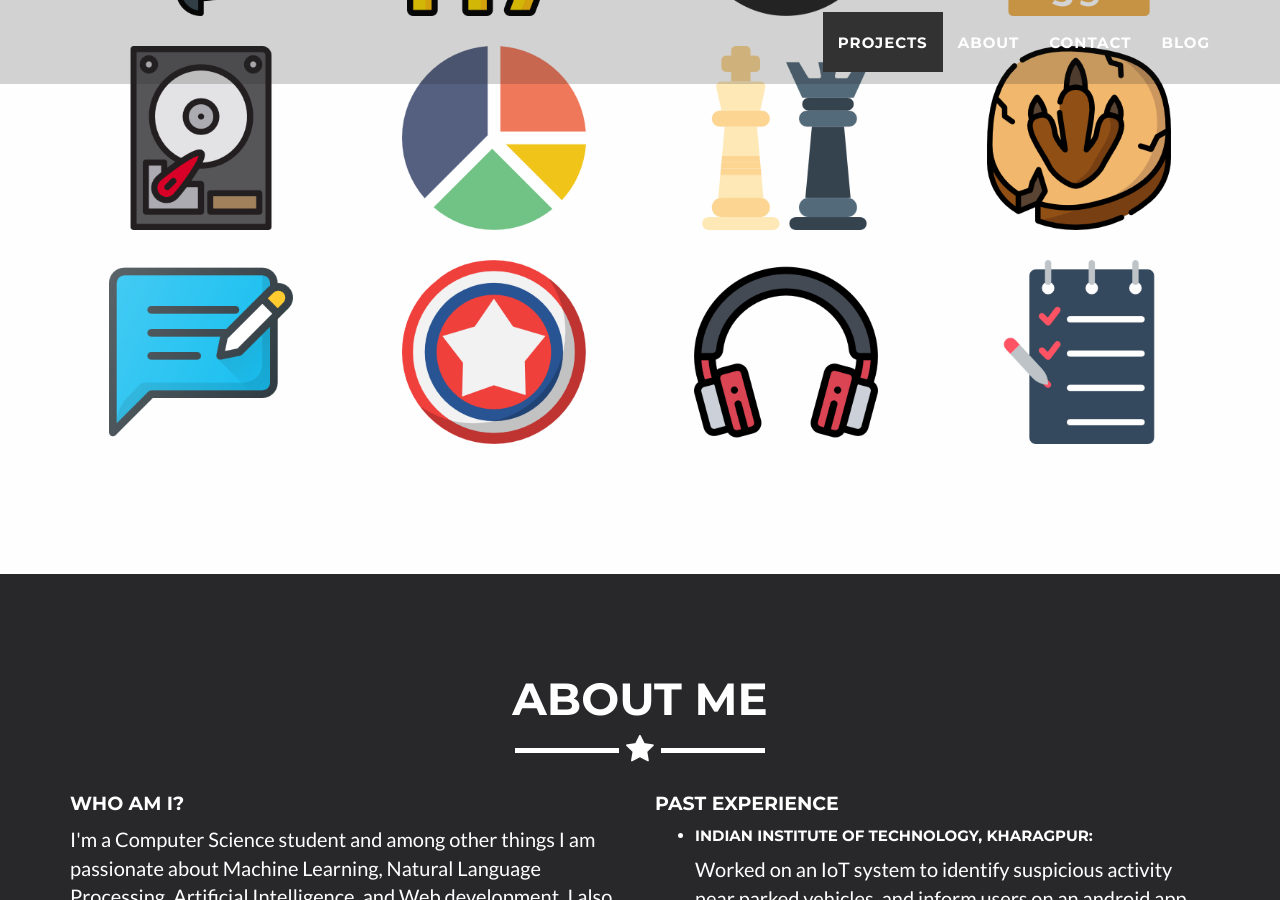
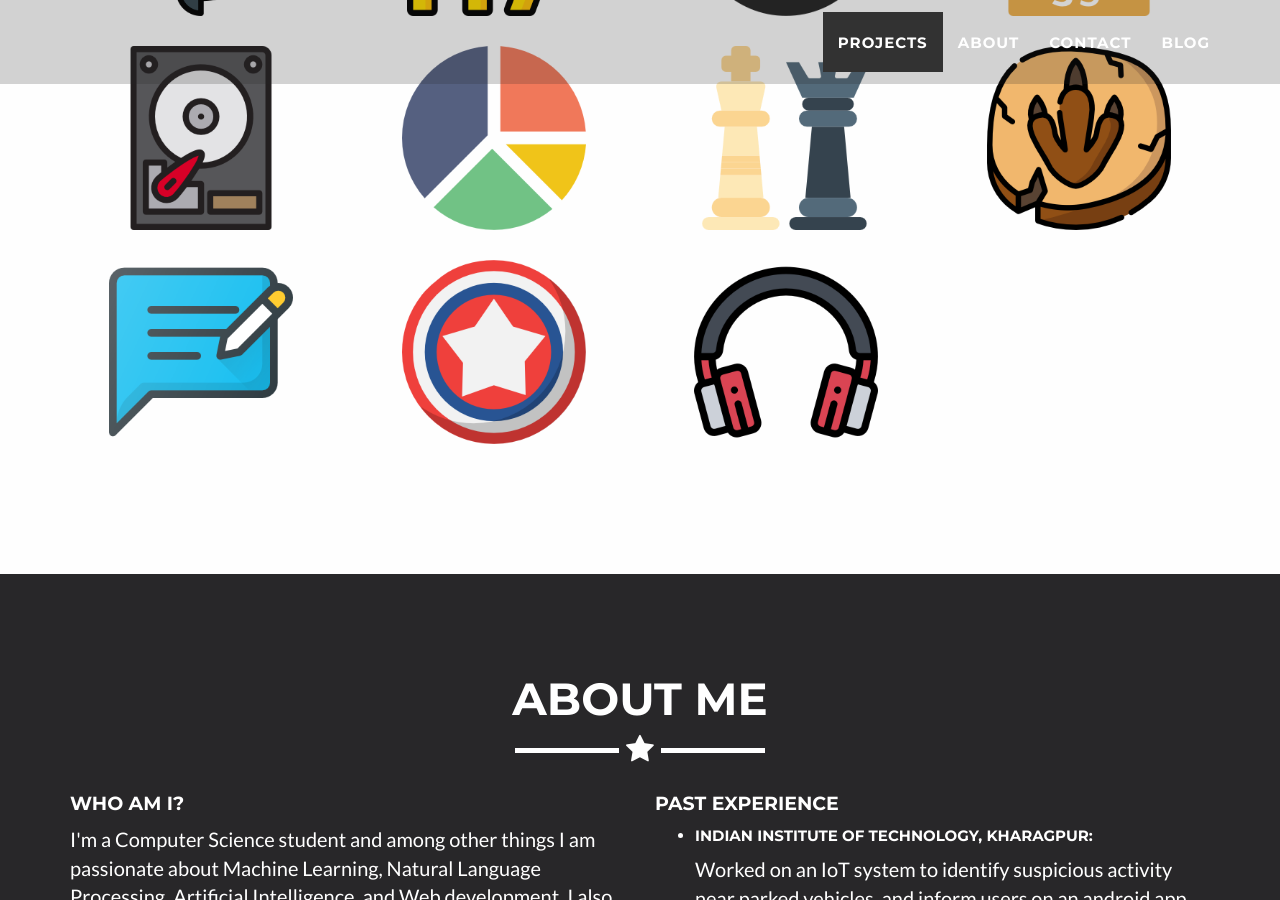
Before and after one commit to Aveek-Saha/Aveek-Saha.github.io, a Jekyll site: the page built from index.html, in a window 1280 px wide and 900 px high, scrolled down 1277 px. Built offline with Jekyll 4.4.1, drawn with Linux system fonts in a browser that asks for light colours; some web fonts are replaced.

Commit message:
Remove application from project list

```diff
--- a/_includes/portfolio_grid.html
+++ b/_includes/portfolio_grid.html
@@ -10,7 +10,7 @@
             </div>
             <div class="row">
                 {% for post in site.posts %}
-                    {% if post.modal-id > 4 %}
+                    {% if post.modal-id > 5 %}
                         <div class="col-sm-2 col-md-3 col-lg-3 portfolio-item">
                             <a href="#portfolioModal-{{ post.modal-id }}" class="portfolio-link" data-toggle="modal">
                                 <div class="caption">
```
